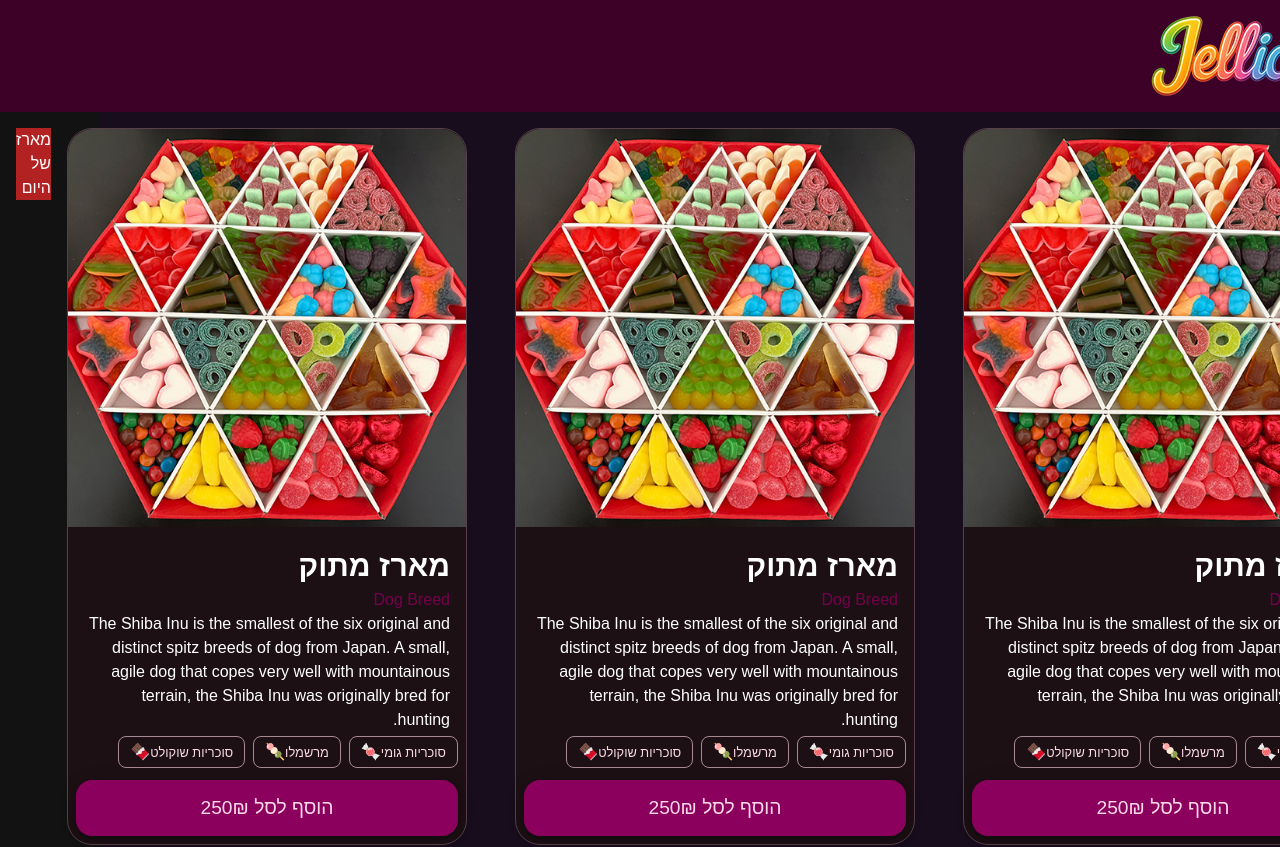
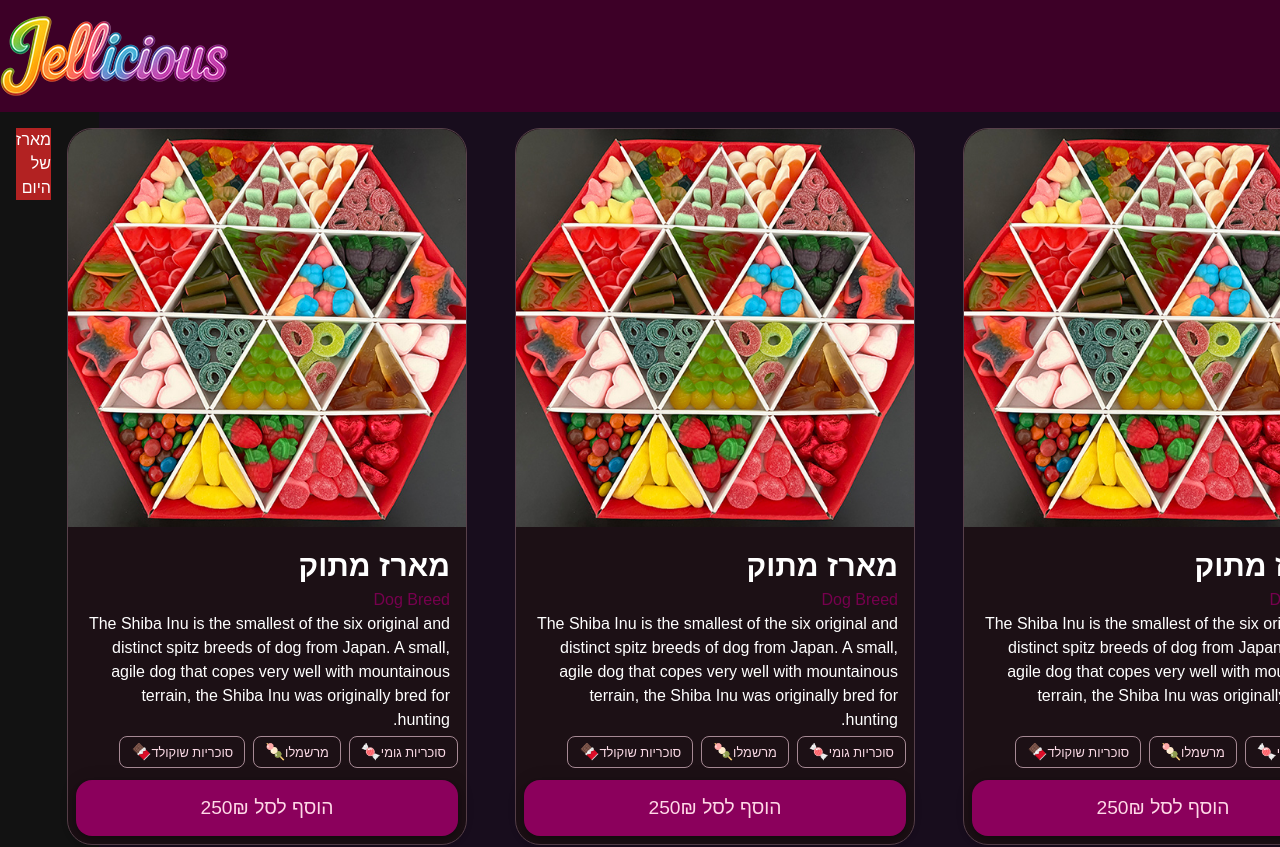
Before and after one commit to Far-Art/Jellicious, an Angular app: page / in a window 1280 px wide. Shown: the top 847 px of the page. Built offline with nearby package versions, Linux system fonts and the light colour scheme.

Commit message:
further dev

```diff
--- a/src/app/shared/components/package-card/package-card.component.html
+++ b/src/app/shared/components/package-card/package-card.component.html
@@ -30,7 +30,7 @@
         <span>🍡</span>
       </mat-chip>
       <mat-chip>
-        <span class="chip-text">סוכריות שוקולט</span>
+        <span class="chip-text">סוכריות שוקולד</span>
         <span>🍫</span>
       </mat-chip>
     </mat-chip-set>
--- a/src/app/shared/layout/nav-bar/nav-bar.component.html
+++ b/src/app/shared/layout/nav-bar/nav-bar.component.html
@@ -1,3 +1,11 @@
 <nav>
-  <img ngSrc="/assets/logo.png" alt="logo image" height="80" width="228">
+  <img ngSrc="/assets/logo.png" alt="Jellicious logo" height="80" width="228">
+  <mat-list role="menubar">
+    <mat-list-item role="menuitem">
+      <button mat-button>
+        <span class="material-symbols-outlined" aria-hidden="true">shopping_bag</span>
+        <span>סל קניות</span>
+      </button>
+    </mat-list-item>
+  </mat-list>
 </nav>
--- a/src/app/shared/layout/nav-bar/nav-bar.component.scss
+++ b/src/app/shared/layout/nav-bar/nav-bar.component.scss
@@ -1,5 +1,39 @@
+host {
+  display: contents;
+}
+
 nav {
+  position: relative;
+  display: flex;
+  flex-direction: row-reverse;
+  align-items: center;
+  justify-content: space-between;
   width: 100%;
-  padding-block: 1rem;
+  padding-block: 1em;
   background-color: var(--mat-sys-on-tertiary-fixed);
+
+  button[mat-button] {
+    margin-inline: 1em;
+    overflow: hidden;
+
+    &:hover, &:focus-visible {
+      span:not(.material-symbols-outlined) {
+        width: auto;
+        opacity: 1;
+      }
+    }
+
+
+    .material-symbols-outlined {
+      font-size: 2em;
+      margin-bottom: 0.1em;
+    }
+
+    span:not(.material-symbols-outlined) {
+      display: inline-block;
+      width: 0;
+      opacity: 0;
+      transition: width 200ms ease-in-out, opacity 200ms ease-in-out;
+    }
+  }
 }
--- a/src/assets/theme/_jellisious-theme-colors.scss
+++ b/src/assets/theme/_jellisious-theme-colors.scss
@@ -192,6 +192,15 @@ html {
     density: 0,
   ));
 
+  .material-symbols-outlined {
+    vertical-align: middle;
+    font-variation-settings:
+      'FILL' 0,
+      'wght' 200,
+      'GRAD' 0,
+      'opsz' 24
+  }
+
   @include mat.card-overrides((
     subtitle-text-color: map.get(map.get($_palettes, primary), 25),
     elevated-container-color: map.get(map.get($_palettes, primary), 25),
--- a/src/index.html
+++ b/src/index.html
@@ -5,9 +5,7 @@
   <title>Jellicious</title>
   <base href="/">
   <meta name="viewport" content="width=device-width, initial-scale=1">
-  <link rel="icon" type="image/x-icon" href="favicon.ico">
-  <link href="https://fonts.googleapis.com/css2?family=Roboto:wght@300;400;500&display=swap" rel="stylesheet">
-  <link href="https://fonts.googleapis.com/icon?family=Material+Icons" rel="stylesheet">
+  <link rel="stylesheet" href="https://fonts.googleapis.com/css2?family=Material+Symbols+Outlined:opsz,wght,FILL,GRAD@24,200,0,0" />
 </head>
 <body>
   <app-root></app-root>
```
Also changed, not shown: src/app/shared/layout/nav-bar/nav-bar.component.ts (+6 -1 lines).
